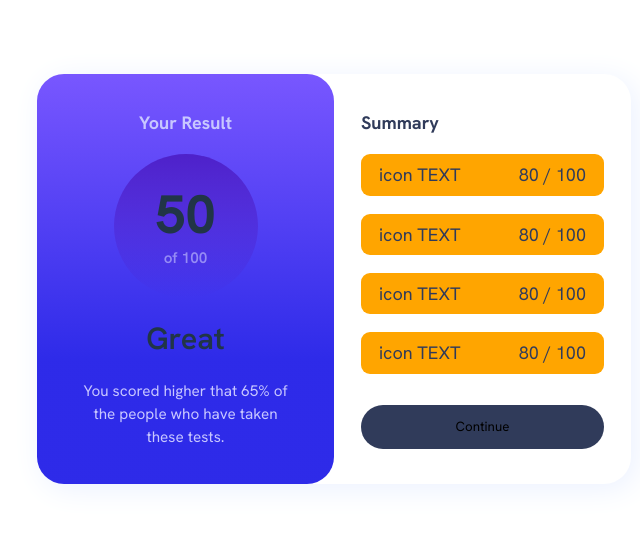
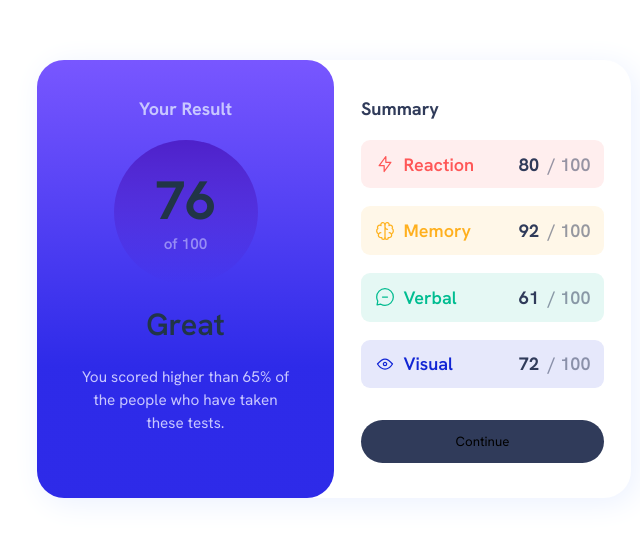
Before and after one commit to Bewjsdk/Bewjsdk.github.io, a React (Vite) app in the folder Projects/results-summary/: page / in a window 1280 px wide. Shown: the part 121-658 px from the top of the page, without its empty margins (306-946 px from the left). Built offline with nearby package versions, Linux system fonts and the light colour scheme.

Commit message:
Add Data to show on summary and calculate average score

```diff
--- a/Projects/results-summary/src/components/CardResult.jsx
+++ b/Projects/results-summary/src/components/CardResult.jsx
@@ -1,12 +1,15 @@
 import Summary from "./Summary";
 import Result from './Result';
 import { CardMain } from "../styles/style";
+import data from '../data.json';
 
 function CardResult() {
+  const scores = data.map(value => value.score);
+
   return (
     <CardMain>
-      <Result />
-      <Summary />
+      <Result scoreData={scores}/>
+      <Summary dataValue={data}/>
     </CardMain>
   )
 }
--- a/Projects/results-summary/src/components/Result.jsx
+++ b/Projects/results-summary/src/components/Result.jsx
@@ -1,19 +1,46 @@
-import { ResultSection } from "../styles/style"
+import { ResultSection } from "../styles/style";
+import PropTypes from "prop-types";
 
-function Result() {
+function Result({ scoreData }) {
+
+  // Average Score
+  const scoreSum = scoreData.reduce((current, score) => current + score, 0);
+  const scoreAvg = Math.round(scoreSum / scoreData.length);
+
+  // Check Level
+  let scoreLevel = '';
+  let scoreHigher = '';
+
+  if(scoreAvg >= 80) {
+    scoreLevel = "Best";
+    scoreHigher = "80%"
+  } else if(scoreAvg >= 70) {
+    scoreLevel = "Great";
+    scoreHigher = "65%"
+  } else if(scoreAvg >= 60) {
+    scoreLevel = "Good";
+    scoreHigher = "55%"
+  } else if(scoreAvg >= 50) {
+    scoreLevel = "Normal";
+    scoreHigher = "40%"
+  } else {
+    scoreLevel = "Bad";
+    scoreHigher = "20%"
+  }
+
   return (
     <ResultSection>
       <h2>Your Result</h2>
 
       <div className="score">
-        <p className="score-average">50</p>
+        <p className="score-average">{scoreAvg}</p>
         <p>of 100</p>
       </div>
 
-      <p>Great</p>
+      <p>{scoreLevel}</p>
 
       <p>
-        You scored higher that 65% of <br />
+        You scored higher than {scoreHigher} of <br />
         the people who have taken <br/>
         these tests.
       </p>
@@ -21,4 +48,8 @@ function Result() {
   )
 }
 
+Result.propTypes = {
+  scoreData: PropTypes.array,
+}
+
 export default Result
--- a/Projects/results-summary/src/components/Summary.jsx
+++ b/Projects/results-summary/src/components/Summary.jsx
@@ -1,19 +1,26 @@
 import SummaryLists from "./SummaryLists";
 import { SummarySection, Button } from "../styles/style";
+import PropTypes from "prop-types";
 
-function Summary() {
+function Summary({ dataValue }) {
+
+  const listElements = dataValue.map((data, index) => {
+    return <SummaryLists key={index} dataInfo={data}/>
+  });
+
   return (
     <SummarySection>
       <h2>Summary</h2>
         <ul className="stat-summary">
-          <SummaryLists />
-          <SummaryLists />
-          <SummaryLists />
-          <SummaryLists />
+          {listElements}
         </ul>
       <Button>Continue</Button>
     </SummarySection>
   )
 }
 
+Summary.propTypes = {
+  dataValue: PropTypes.array,
+}
+
 export default Summary
--- a/Projects/results-summary/src/components/SummaryLists.jsx
+++ b/Projects/results-summary/src/components/SummaryLists.jsx
@@ -1,12 +1,24 @@
 import { ListItem } from "../styles/style";
+import PropTypes from "prop-types";
 
-function SummaryLists() {
+function SummaryLists({ dataInfo }) {
+  const {category, score, icon} = dataInfo;
   return (
-    <ListItem>
-      <span>icon TEXT</span>
-      <span>80 / 100</span>
+    <ListItem type={category} >
+      <p>
+        <img src={icon} alt={`${category} icon`} />
+        <span>{category}</span>
+      </p>
+      <p>
+        <strong>{score}</strong>
+        <span>/ 100</span>
+      </p>
     </ListItem>
   )
 }
 
+SummaryLists.propTypes = {
+  dataInfo: PropTypes.object,
+}
+
 export default SummaryLists;
--- a/Projects/results-summary/src/styles/style.js
+++ b/Projects/results-summary/src/styles/style.js
@@ -163,9 +163,56 @@ export const Button = styled.button`
 // Lists Styled component
 export const ListItem = styled.li`
   display: flex;
+  position: relative;
   justify-content: space-between;
-  background: orange;
-  padding-inline: 1em;
-  padding-block: 0.4em;
+  padding-inline: 0.75em;
+  padding-block: 0.6em;
   border-radius: 0.5em;
+  font-weight: 600;
+
+  /* Elements inside Lists */
+  /* Catagory p */
+  p {
+    display: flex;
+    align-items: center;
+    column-gap: 0.5em;
+    z-index: 1;
+    &:first-child > span  {
+      color: ${({type}) => {
+        switch(type) {
+          case 'Reaction': return PRIMARY_COLORS.lightRed;
+          case 'Memory': return PRIMARY_COLORS.orangeYellow;
+          case 'Verbal': return PRIMARY_COLORS.greenTeal;
+          case 'Visual': return PRIMARY_COLORS.cobaltBlue;
+        }
+      }};
+    }
+  }
+  /* Score p */
+  p:last-child {
+    > span {
+      opacity: 0.5;
+    }
+  }
+
+  /* Type Condition Check */
+  &::before {
+    content: '';
+    position: absolute;
+    top: 0;
+    bottom: 0;
+    left: 0;
+    right: 0;
+    border-radius: inherit;
+    opacity: 0.1;
+
+    background-color: ${({type}) => {
+    switch(type) {
+      case 'Reaction': return PRIMARY_COLORS.lightRed;
+      case 'Memory': return PRIMARY_COLORS.orangeYellow;
+      case 'Verbal': return PRIMARY_COLORS.greenTeal;
+      case 'Visual': return PRIMARY_COLORS.cobaltBlue;
+    }
+  }};
+  }
 `;
```
